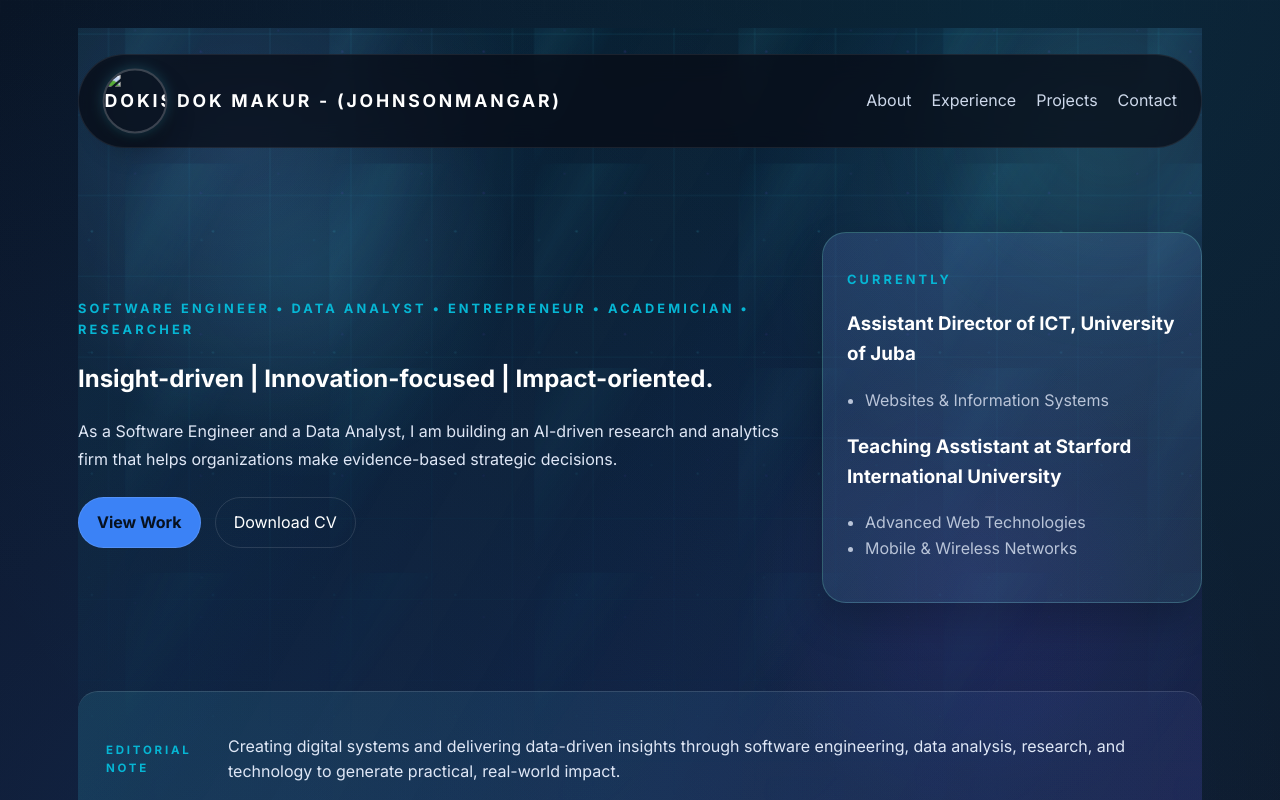
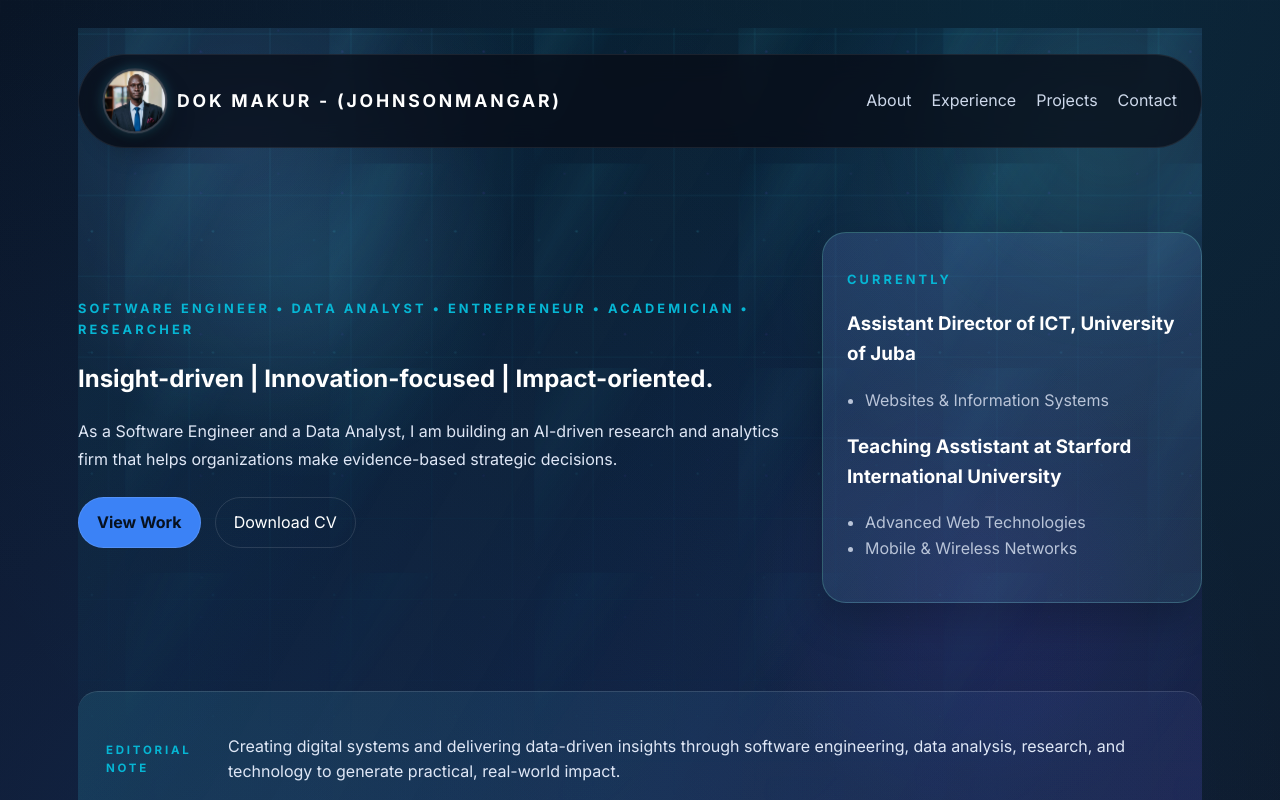
Before and after one commit to jDokish/dokmakur, a website: page index.html in a window 1280 px wide. Shown: the top 800 px of the page. Drawn offline with Linux system fonts and the light colour scheme; files whose address does not match are found by name.

Commit message:
Fix HTML formatting and update content

```diff
--- a/index.html
+++ b/index.html
@@ -16,7 +16,7 @@
         <div class="hero-network" aria-hidden="true"></div>
         <nav class="topbar">
           <a href="#about" class="brand">
-            <img src="images/dokish.jpg" alt="Dokish" class="brand-photo" />
+            <img src="dokish.jpg" alt="Dokish" class="brand-photo" />
             <span>Dok Makur - (JohnsonMangar)</span>
           </a>
           <div class="nav-links">
```
